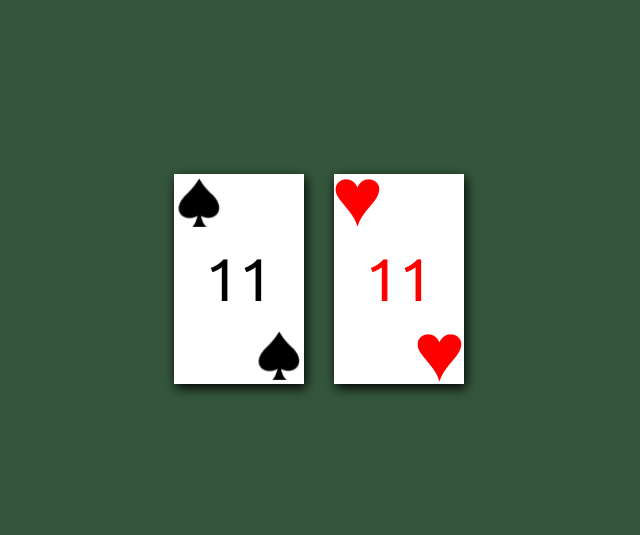
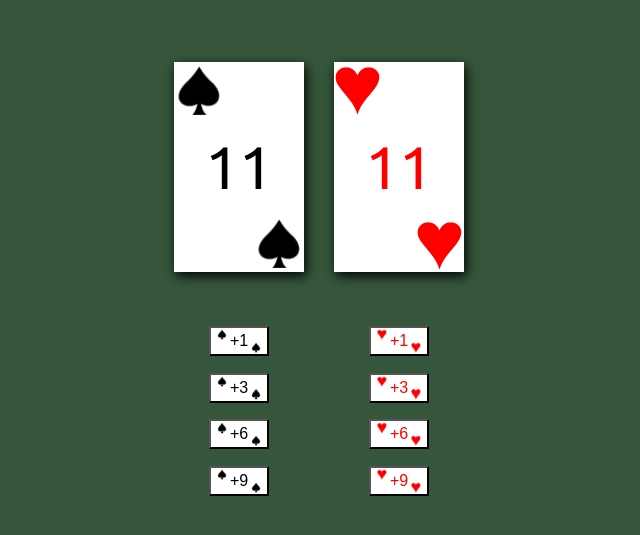
Before and after one commit to junioralvesbr/placar-truco, a React (Create React App) app: page / in a window 1280 px wide. Shown: the part 121-656 px from the top of the page, without its empty margins (321-961 px from the left). Built offline with nearby package versions, Linux system fonts and the light colour scheme.

Commit message:
add card point to home page

```diff
--- a/src/components/CardPoint/index.js
+++ b/src/components/CardPoint/index.js
@@ -1,12 +1,18 @@
 import { CardPointStyle, TextScore } from './styles'
 import IconSpade from '../IconSpade'
+import IconHeart from '../IconHeart'
 
-function CardPoint() {
+const naip = [];
+
+function CardPoint({ point, card }) {
+  naip['spade'] = <IconSpade />
+  naip['heart'] = <IconHeart />
+
   return (
-    <CardPointStyle>
-      <IconSpade />
-      <TextScore>+3</TextScore>
-      <IconSpade />
+    <CardPointStyle card={card}>
+      {naip[card]}
+      <TextScore>+{point}</TextScore>
+      {naip[card]}
     </CardPointStyle>
   )
 }
--- a/src/components/CardPoint/styles.js
+++ b/src/components/CardPoint/styles.js
@@ -1,25 +1,37 @@
 import styled from "styled-components";
 import IconSpade from '../../components/IconSpade'
+import IconHeart from '../../components/IconHeart'
 
-export const CardPointStyle = styled.article`
+export const CardPointStyle = styled.button`
   width: 60px;
   height: 30px;
   background-color: white;
   display: flex;
   justify-content: space-between;
   align-items: center;
+  color: ${({ card }) => card === "spade" ? '#000000' : '#FF0000'};
+  cursor: pointer;
 
-  & > ${IconSpade} {
-    width: 10px;
-    height: auto;
-  }
+  & > ${IconSpade},
+  & > ${IconHeart} {
+  width: 10px;
+  height: auto;
+}
 
   & > ${IconSpade}:first-child {
-    align-self: flex-start
+    align-self: flex-start;
   }
 
   & > ${IconSpade}:last-child {
-    align-self: flex-end
+    align-self: flex-end;
+  }
+
+  & > ${IconHeart}:first-child {
+    align-self: flex-start;
+  }
+
+  & > ${IconHeart}:last-child {
+   align-self: flex-end;
   }
 `
 
--- a/src/pages/Home/index.js
+++ b/src/pages/Home/index.js
@@ -1,16 +1,37 @@
 import BlackScoreBoard from '../../components/BlackScoreBoard'
 import RedScoreBoard from '../../components/RedScoreBoard'
+import CardPoint from '../../components/CardPoint'
 
-import { Main, Content, BoardSection } from './styles'
+import { Main, Content, BoardSection, PointSection, CardPointStyle } from './styles'
 
 function Home() {
   return (
     <Main>
       <Content>
+
         <BoardSection>
           <BlackScoreBoard />
           <RedScoreBoard />
         </BoardSection>
+
+        <PointSection>
+
+          <CardPointStyle>
+            <CardPoint point="1" card="spade" />
+            <CardPoint point="3" card="spade" />
+            <CardPoint point="6" card="spade" />
+            <CardPoint point="9" card="spade" />
+          </CardPointStyle>
+
+          <CardPointStyle>
+            <CardPoint point="1" card="heart" />
+            <CardPoint point="3" card="heart" />
+            <CardPoint point="6" card="heart" />
+            <CardPoint point="9" card="heart" />
+          </CardPointStyle>
+
+        </PointSection>
+
       </Content>
     </Main>
   )
--- a/src/pages/Home/styles.js
+++ b/src/pages/Home/styles.js
@@ -19,3 +19,18 @@ export const BoardSection = styled.section`
   display: flex;
   justify-content: space-around;
 `
+
+export const PointSection = styled.section`
+  width: 100%;
+  display: flex;
+  justify-content: space-around;
+  align-items: center;
+  margin-top: 54px;
+`
+
+export const CardPointStyle = styled.div`
+  height: 170px;
+  display: flex;
+  flex-direction: column;
+  justify-content: space-between;
+`
```
